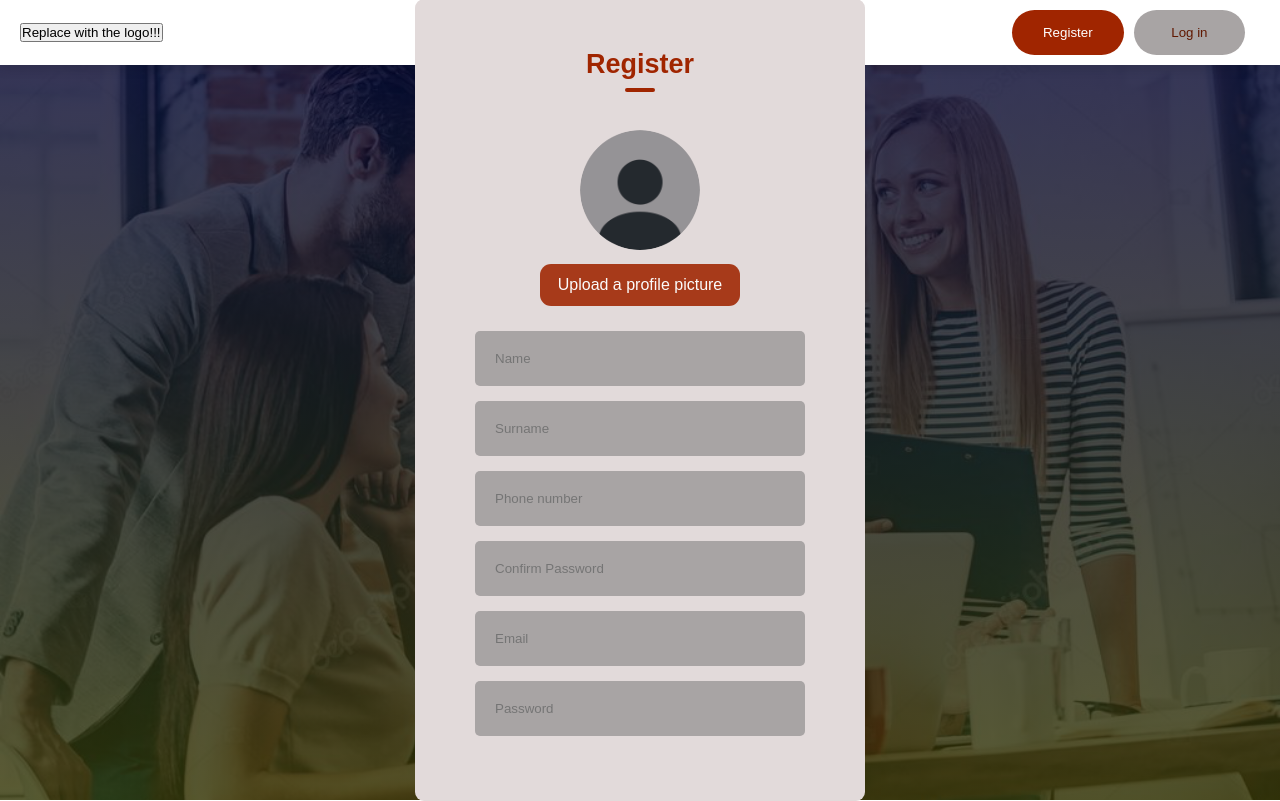
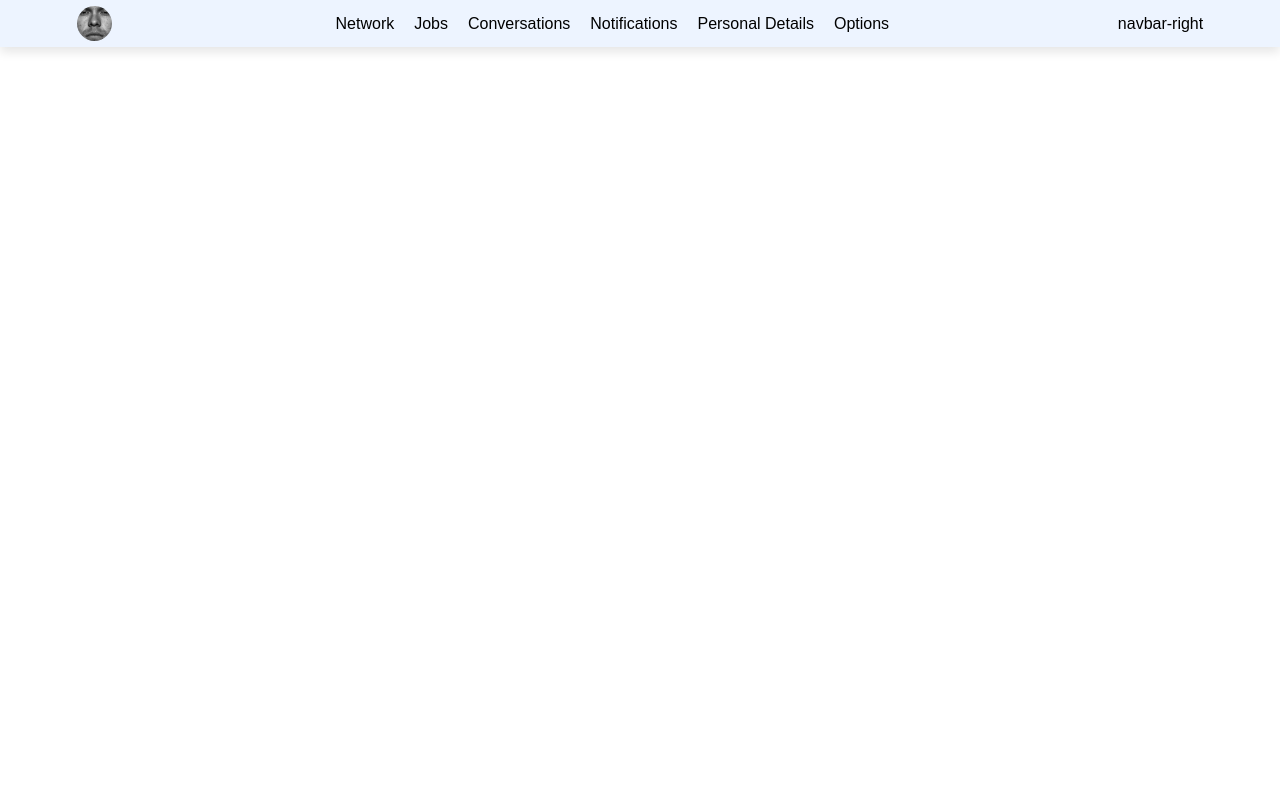
Before and after one commit to AlexTheo02/LinkedIn-Project, a React (Create React App) app in the folder linkedin-project/: page /HomePage in a window 1280 px wide. Before the commit this address led to /. Built offline with nearby package versions, Linux system fonts and the light colour scheme.

Commit message:
Home page and some components

```diff
--- a/linkedin-project/src/App.js
+++ b/linkedin-project/src/App.js
@@ -1,7 +1,7 @@
 import './App.css';
 
 import WelcomePage from "./Pages/WelcomePage/WelcomePage.js"
-// import HomePage from "./Pages/HomePage/HomePage.js"
+import HomePage from "./Pages/HomePage/HomePage.js"
 
 import {
   BrowserRouter,
@@ -18,9 +18,11 @@ function App() {
         {/* Welcome Route */}
         <Route path="/" element={<WelcomePage />} />
 
+        {/* Home Route */}
+        <Route path="/HomePage" element={<HomePage />} />
 
 
-        {/* Default redirect to home page*/}
+        {/* Default redirect to welcome page*/}
         <Route path="*" element={<Navigate to="/" />} />
 
       </Routes>
--- /dev/null
+++ b/linkedin-project/src/Components/HomeLogo/HomeLogo.js
@@ -0,0 +1,22 @@
+import logoImage from "../../Images/logo.png"
+import "./HomeLogoStyle.css"
+import {useNavigate} from "react-router-dom";
+
+function HomeLogo(){
+    const navigate = useNavigate();
+
+    const handleLogoClick = () =>{
+        navigate("/")
+    };
+
+    return (
+        <img
+        src={logoImage}
+        alt="Logo"
+        className="logo"
+        onClick={handleLogoClick}
+        />
+    );
+}
+
+export default HomeLogo;
--- /dev/null
+++ b/linkedin-project/src/Components/HomeLogo/HomeLogoStyle.css
@@ -0,0 +1,7 @@
+.logo{
+    width: 35px;
+    height: 35px;
+    cursor: pointer;
+    display: block;
+    margin-right: 15px;
+}
--- /dev/null
+++ b/linkedin-project/src/Components/NavBar/NavBar.js
@@ -0,0 +1,55 @@
+import './NavBarStyle.css';
+import HomeLogo from "../HomeLogo/HomeLogo.js"
+
+function NavBar(){
+  return (
+    <div className="navbar">
+
+        <div className="navbar-left">
+        <HomeLogo />
+        </div>
+
+        <div className="navbar-center">
+            <ul>
+                <li>
+                Network
+                </li>
+
+                <li>
+                Jobs
+                </li>
+
+                <li>
+                Conversations
+                </li>
+
+                <li>
+                Notifications
+                </li>
+
+                <li>
+                Personal Details
+                </li>
+
+                <li>
+                Options
+                </li>
+
+
+            </ul>
+
+        </div>
+
+        <div className="navbar-right">
+            navbar-right
+        </div>
+
+
+
+
+
+    </div>
+  );
+}
+
+export default NavBar;
--- /dev/null
+++ b/linkedin-project/src/Components/NavBar/NavBarStyle.css
@@ -0,0 +1,22 @@
+.navbar{
+    background-color: rgb(237, 244, 255);
+    display: flex;
+    align-items: center;
+    justify-content: space-between;
+    padding: 6px 6%;
+    position: sticky;
+    top: 0;
+    z-index: 100;
+    box-shadow: 0 5px 10px rgba(0,0,0, 0.1);
+}
+
+.navbar-left{
+    margin-left: 0;
+    justify-self: flex-start;
+}
+
+.navbar-center ul li{
+    display: inline-block;
+    list-style: none;
+    margin-right: 20px;
+}
--- /dev/null
+++ b/linkedin-project/src/Pages/HomePage/HomePage.js
@@ -0,0 +1,12 @@
+import "./HomePageStyle.css"
+import NavBar from "../../Components/NavBar/NavBar";
+
+function HomePage() {
+    return(
+        <div>
+            <NavBar />
+        </div>
+    );
+}
+
+export default HomePage;
```
Also changed, not shown: linkedin-project/src/Images/logo.png (added), linkedin-project/src/Pages/HomePage/HomePageStyle.css (added).
